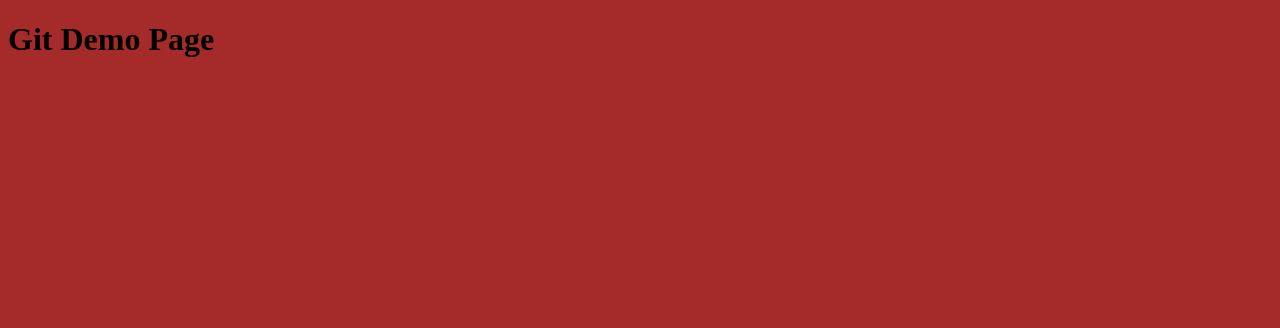
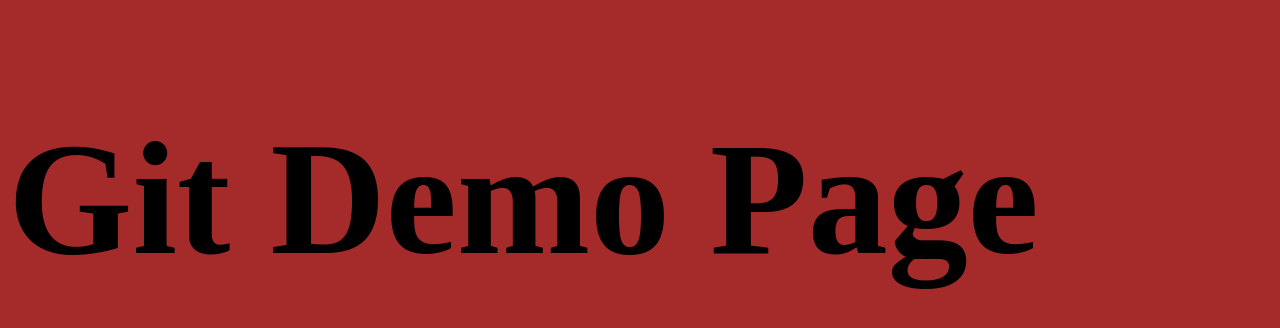
Before and after one commit to olaleykhan/small-centered-page, a plain HTML site: page index.html in a window 1280 px wide. Drawn offline with Linux system fonts and the light colour scheme.

Commit message:
edited style again

```diff
--- a/style.css
+++ b/style.css
@@ -2,3 +2,7 @@ body{
     background-color: brown;
 
 }
+
+h1{
+    font-size: 10rem;
+}
```
